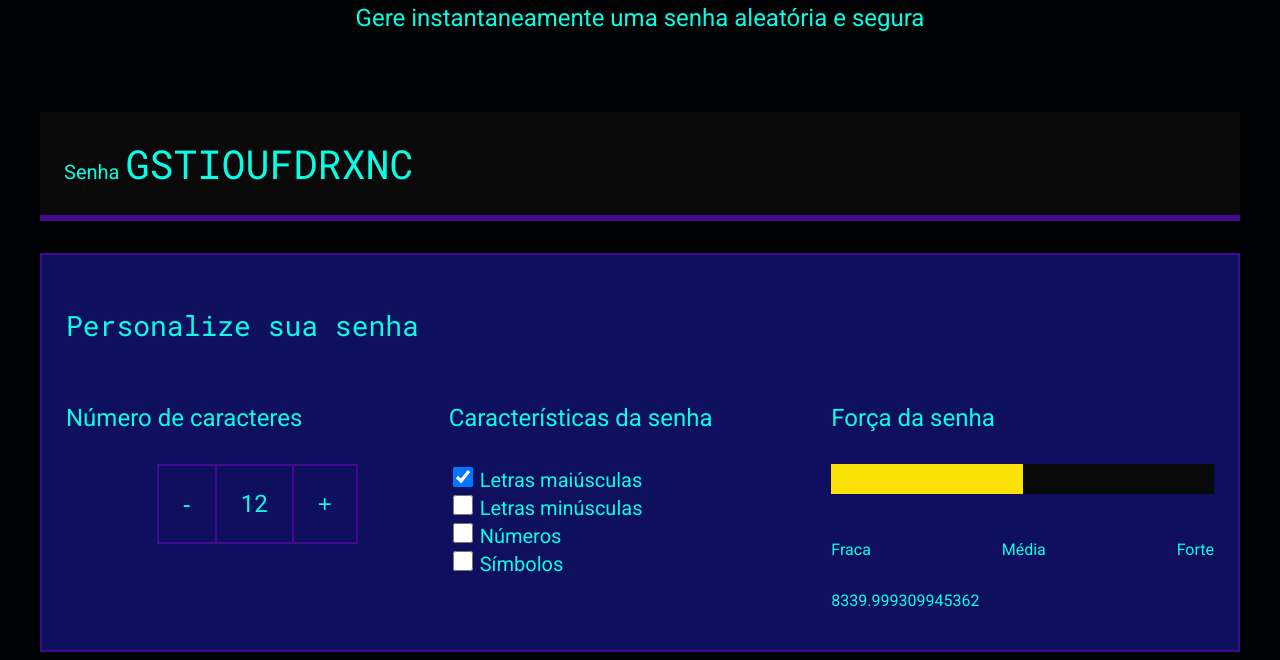
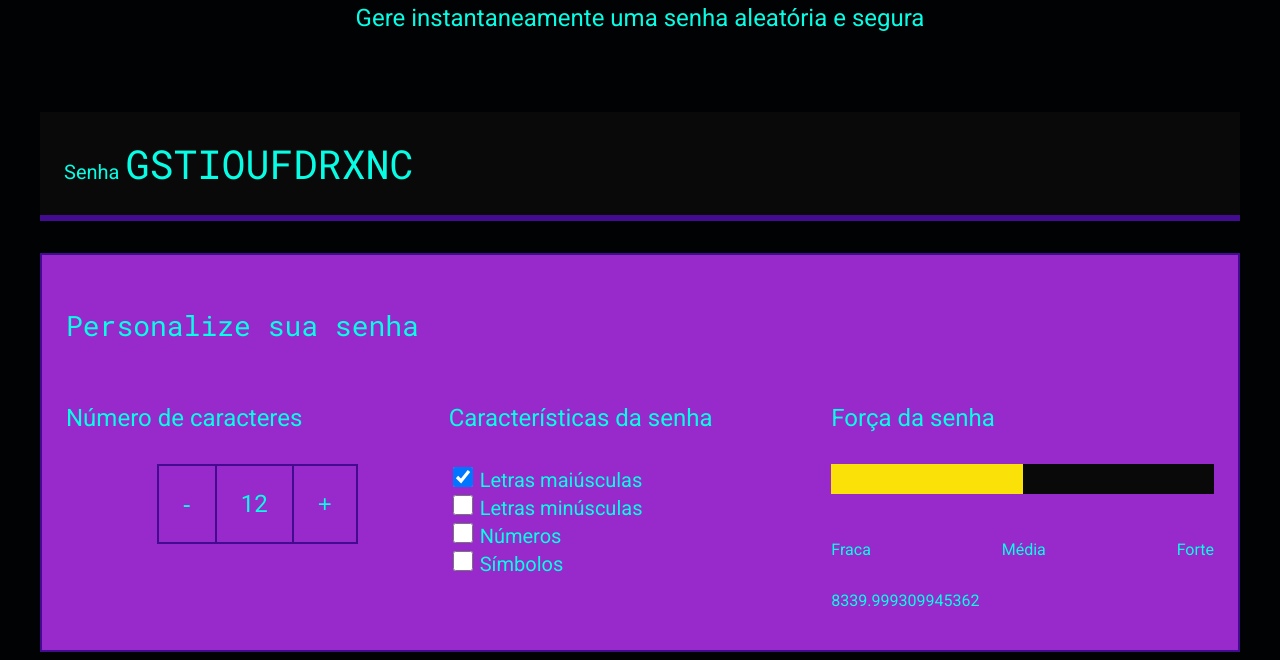
Before and after one commit to joaodelas6901/joaodelas6901part2, a plain HTML site: page index.html in a window 1280 px wide. Shown: the part 214-874 px from the top of the page. Drawn offline with Linux system fonts and the light colour scheme.

Commit message:
kkkkkkkkkkk

```diff
--- a/style.css
+++ b/style.css
@@ -5,7 +5,7 @@
     --branco: rgb(8, 253, 229);
     --cor-de-fundo: #000203;
     --fundo-senha: #090909;
-    --fundo-texto: #0f0f5f;
+    --fundo-texto: #982acb;
     --borda: #420b90;
     --roboto: 'Roboto', sans-serif;
     --roboto-mono: 'Roboto Mono', monospace;
```
